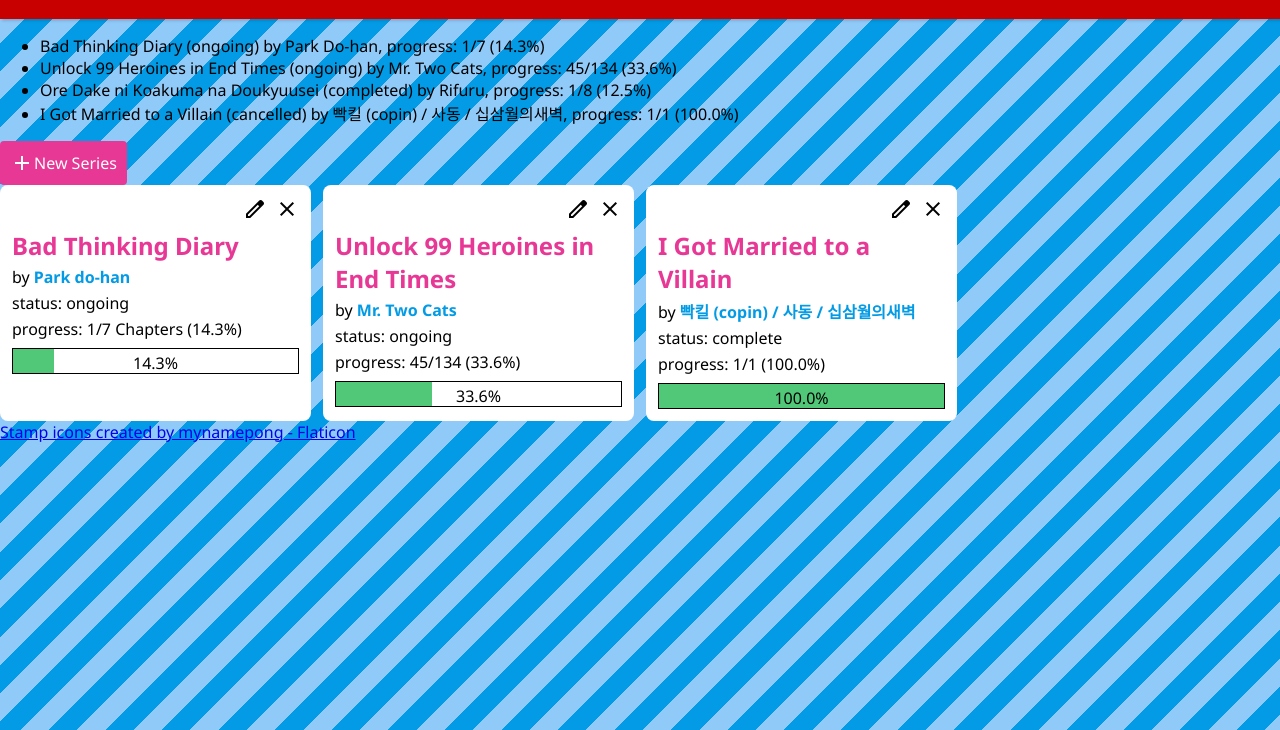
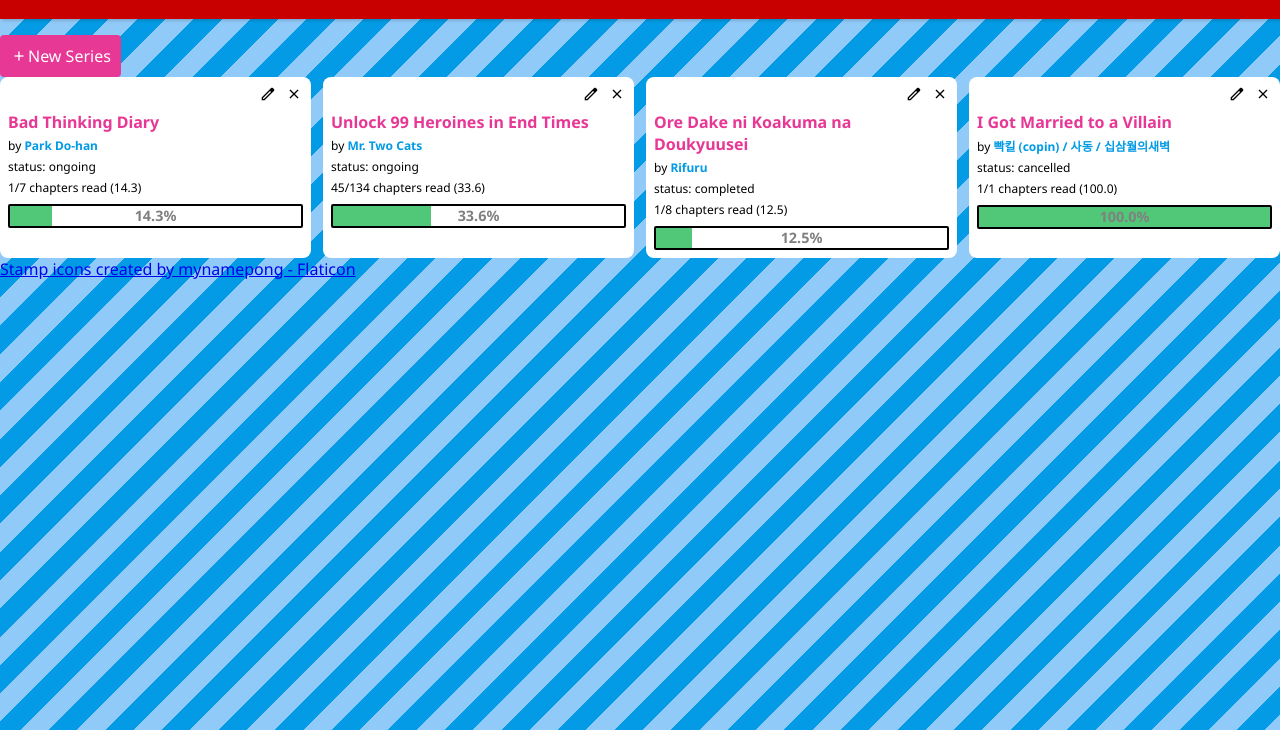
Before and after one commit to KelTamNguyen/Manga-Progress-Tracker, a plain HTML site: page index.html in a window 1280 px wide. Shown: the part 70-800 px from the top of the page. Drawn offline with nearby package versions, Linux system fonts and the light colour scheme.

Commit message:
make app render and add cards

```diff
--- a/index.html
+++ b/index.html
@@ -23,56 +23,7 @@
     <ul id="library">
     </ul>
     <button class="add-item-btn" title="New Series"><span class="material-symbols-outlined">add</span> New Series</button>
-    <div class="book-grid">
-        <div class="card">
-            <div class="actions">
-                <span class="material-symbols-outlined edit">edit</span>
-                <span class="material-symbols-outlined">close</span>
-            </div>
-            <div class="text-content">
-                <h2 class="title">Bad Thinking Diary</h2>
-                <p>by <span class="author">Park do-han</span></p>
-                <p>status: ongoing</p>
-                <p>progress: 1/7 Chapters (14.3%)</p>
-            </div>
-            <div class="progress">
-                <div class="percent">14.3%</div>
-                <div class="bar" style="width:14.3%"></div>
-            </div>
-        </div>
-        <div class="card">
-            <div class="actions">
-                <span class="material-symbols-outlined edit">edit</span>
-                <span class="material-symbols-outlined">close</span>
-            </div>
-            <div class="text-content">
-                <h2 class="title">Unlock 99 Heroines in End Times</h2>
-                <p>by <span class="author">Mr. Two Cats</span></p>
-                <p>status: ongoing</p>
-                <p>progress: 45/134 (33.6%)</p>
-            </div>
-            <div class="progress">
-                <div class="percent">33.6%</div>
-                <div class="bar" style="width:33.6%"></div>
-            </div>
-        </div>
-        <div class="card">
-            <div class="actions">
-                <span class="material-symbols-outlined edit">edit</span>
-                <span class="material-symbols-outlined">close</span>
-            </div>
-            <div class="text-content">
-                <h2 class="title">I Got Married to a Villain</h2>
-                <p>by <span class="author">빡킬 (copin) / 사동 / 십삼월의새벽</span></p>
-                <p>status: complete</p>
-                <p>progress: 1/1 (100.0%)</p>
-            </div>
-            <div class="progress">
-                <div class="percent">100.0%</div>
-                <div class="bar" style="width:100%"></div>
-            </div>
-        </div>
-    </div>
+    <div class="book-grid"></div>
     <div class="modal-bg">
         <div class="modal">
             <span class="material-symbols-outlined close-modal">close</span>
--- a/library.js
+++ b/library.js
@@ -1,9 +1,10 @@
-let myLibrary = [];
+var myLibrary = [];
 var library = document.getElementById('library');
 var addItemBtn = document.querySelector('.add-item-btn');
 var modalBg = document.querySelector('.modal-bg');
 var closeBtn = document.querySelector('.close-modal');
 var submitBtn = document.querySelector('#add-manga');
+var bookGrid = document.querySelector('.book-grid');
 let errorMsg = document.querySelector('.error-msg');
 
 // Manga Object Section //
@@ -19,6 +20,7 @@ function Manga(title, author, chapters, currentChapter, status) {
     this.currentChapter = currentChapter; // should be updatable
     this.status = status; // statuses include "completed", "ongoing", "cancelled", "hiatus", and "pending"
     this.progress = this.calculateProgress(currentChapter, chapters);
+
 }
 
 // If you’re using constructors to make your objects it is best to define functions on the prototype of that object.
@@ -54,6 +56,50 @@ function removeFromLibrary(manga) {
 
 }
 
+function createCard(manga) {
+    let card = document.createElement('div');
+    card.classList.add('card');
+
+    let actions = document.createElement('div');
+    actions.classList.add('actions');
+    let textContent = document.createElement('div');
+    textContent.classList.add('text-content');
+    let progress = document.createElement('div');
+    progress.classList.add('progress');
+
+    let editBtn = document.createElement('span');
+    editBtn.classList.add('material-symbols-outlined', 'edit');
+    editBtn.textContent = 'edit';
+    let closeBtn = document.createElement('span');
+    closeBtn.classList.add('material-symbols-outlined');
+    closeBtn.textContent = 'close';
+    actions.appendChild(editBtn);
+    actions.appendChild(closeBtn);
+    card.appendChild(actions);
+
+    let title = document.createElement('h2');
+    title.classList.add('title');
+    title.textContent = manga.title;
+    let byLine = document.createElement('p');
+    byLine.innerHTML = `by <span class="author">${manga.author}</span>`;
+    let statusLine = document.createElement('p');
+    statusLine.textContent = `status: ${manga.status}`;
+    let progressLine = document.createElement('p');
+    progressLine.textContent = `${manga.currentChapter}/${manga.chapters} chapters read (${manga.progress})`;
+    textContent.append(title, byLine, statusLine, progressLine);
+    card.appendChild(textContent);
+
+    let percent = document.createElement('div');
+    percent.textContent = `${manga.progress}%`;
+    percent.classList.add('percent');
+    let bar = document.createElement('div');
+    bar.classList.add('bar');
+    bar.style.width = `${manga.progress}%`;
+    progress.append(percent, bar);
+    card.appendChild(progress);
+    bookGrid.appendChild(card);
+}
+
 
 /*
  * TODO: Make renderLibrary render cards instead of list elements
@@ -62,9 +108,7 @@ function removeFromLibrary(manga) {
 function renderLibrary() {
     for (manga of myLibrary) {
         console.log(manga.info());
-        let item = document.createElement('li');
-        item.textContent = manga.info();
-        library.appendChild(item);
+        createCard(manga);
     }
 }
 
@@ -87,15 +131,13 @@ submitBtn.addEventListener('click', function(e) {
 
     if ((title.value !== "") && (author.value !== "") && ((!isNaN(chapters.value) && !isNaN(currentChapter.value)) && (currentChapter.value <= chapters.value))) {
         let newManga = new Manga(title.value, author.value, chapters.value, currentChapter.value, status.value);
-        myLibrary.push(newManga);
+        // myLibrary.push(newManga); // let's keep this here for debugging?
+        addToLibrary(newManga);
+        createCard(newManga);
 
-        // create a new card or entry and append it to the DOM
-        let newElement = document.createElement('li');
-        newElement.textContent = newManga.info();
-        library.appendChild(newElement);
 
         // for now, the form elements will need to be cleared manually
-        // but this should not be needed once there is an actual backend
+        // but this should not be needed if/when there is an actual backend
         title.value = "";
         author.value = "";
         chapters.value = "";
@@ -147,8 +189,4 @@ addToLibrary(badThinkingDiary);
 addToLibrary(unlock99);
 addToLibrary(oreDake);
 addToLibrary(married);
-// addToLibrary(married2);
-// console.log(myLibrary);
-// console.log(married.info());
 renderLibrary();
-console.log(isDuplicate(married2));
--- a/styles.css
+++ b/styles.css
@@ -65,7 +65,6 @@ label {
 }
 
 header {
-    /* background: var(--color-green); */
     background: var(--dark-red);
     box-shadow: rgba(0, 0, 0, 0.15) 1.95px 1.95px 2.6px;
     padding: 0 0.75rem;
@@ -116,12 +115,17 @@ header {
     text-align: left;
 }
 
+.material-symbols-outlined {
+    font-size: 18px;
+}
+
 .close-modal {
     color: gray;
     cursor: pointer;
     position: absolute;
     right: 12px;
     top: 12px;
+    font-size: 24px;
 }
 
 .close-modal:hover {
@@ -144,17 +148,16 @@ header {
 .book-grid {
     display: grid;
     /* grid-template-columns: repeat(4, 1fr); */
-    grid-template-columns: repeat(auto-fill, minmax(300px, 1fr));
+    grid-template-columns: repeat(auto-fill, minmax(250px, 1fr));
     gap: 12px;
 }
 
 .card {
     background: white;
     /* width: 20vw; */
-    padding: 0.75rem;
+    padding: 0.5rem;
     border-radius: 0.5rem;
     box-shadow: var(--card-shadow);
-
 }
 
 .author {
@@ -165,6 +168,7 @@ header {
 .title {
     color: var(--color-dark-pink);
     margin: 0;
+    font-size: 1rem;
 }
 
 .actions {
@@ -187,25 +191,33 @@ header {
 .progress {
     margin-top: 0.5rem;
     position: relative;
-    border: 1px solid black;
+    border: 2px solid black;
     box-sizing: content-box;
+    border-radius: 2px;
+    bottom: 0;
 }
 
 .bar {
     background: var(--color-green);
     height: 1rem;
-    padding: 4px 0;
+    padding: 2px 0;
 }
 
 .percent {
     position: absolute;
     display:inline-block;
-    top:3px;
     left:50%;
     transform: translate(-50%, 0);
+    font-weight: bold;
+    color: gray;
+    font-size: 0.9rem;
 }
 
 .add-item-btn {
     padding: 0.5rem;
     font-size: 1rem;
 }
+
+.text-content {
+    font-size: 0.75rem;
+}
```
